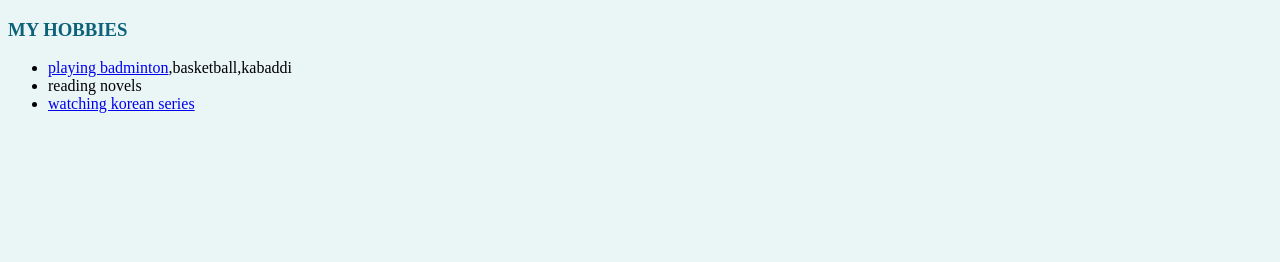
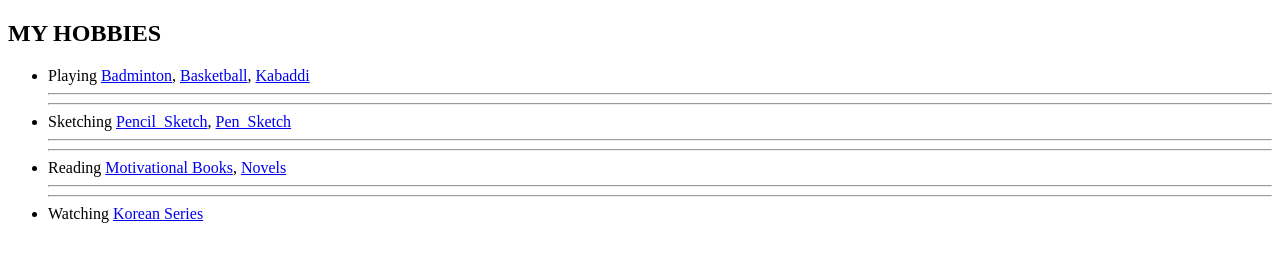
Before and after one commit to VermaDeepali/cv-web, a plain HTML site: page hobbies.html in a window 1280 px wide. Drawn offline with Linux system fonts and the light colour scheme.

Commit message:
Update hobbies.html

```diff
--- a/hobbies.html
+++ b/hobbies.html
@@ -2,15 +2,21 @@
 <html lang="en" dir="ltr">
   <head>
     <meta charset="utf-8">
-    <title>my hobbies</title>
-      <link rel="stylesheet" href="css/style.css">
+    <title>My Hobbies</title>
   </head>
   <body>
-    <h3>MY HOBBIES</h3>
+    <h2>MY HOBBIES</h2>
     <ul>
-      <li><a href="image/badminton.jpg">playing badminton</a>,basketball,kabaddi</li>
-      <li>reading novels</li>
-      <li><a href="https://www.dramacool9.co/">watching korean series</a></li>
+      <li>Playing <a href="images/hobbies/badminton.jpg">Badminton</a>, <a href="images/hobbies/basketball.jpg">Basketball</a>, <a href="images/hobbies/kabaddi.jpg">Kabaddi</a></li>
+      <hr>
+      <hr>
+      <li>Sketching <a href="images/hobbies/sketch1.jpg">Pencil_Sketch</a>, <a href="images/hobbies/sketch2.jpg">Pen_Sketch</a></li>
+      <hr>
+      <hr>
+      <li>Reading <a href="images/hobbies/motivational_book.jpg">Motivational Books</a>, <a href="images/hobbies/Novel.jpg">Novels</a></li>
+      <hr>
+      <hr>
+      <li>Watching <a href="https://www.dramacool9.co/">Korean Series</a></li>
     </ul>
 
   </body>
```
